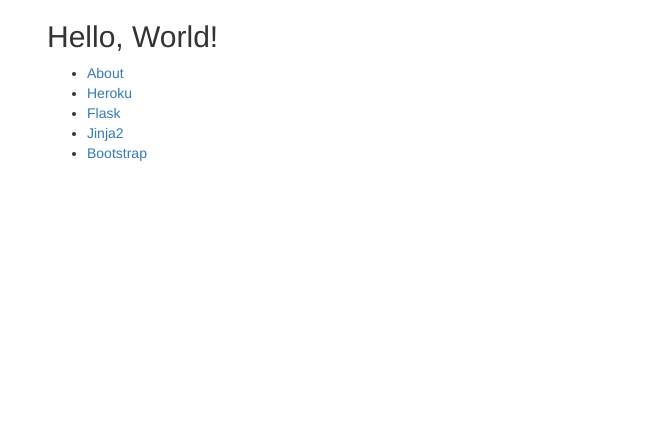
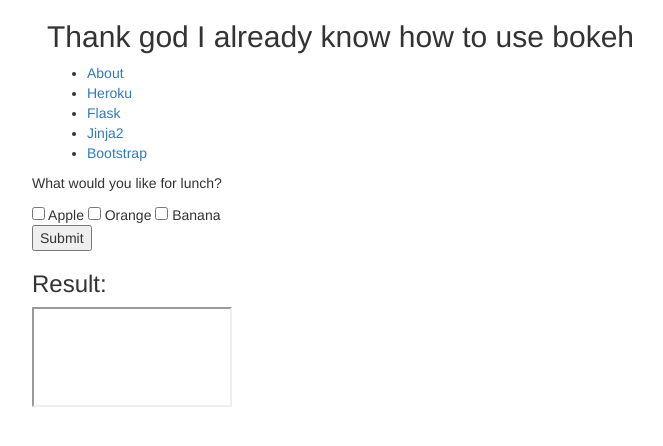
Before and after one commit to ahhuang007/herokutest, a Flask app: page / in a window 1280 px wide. Shown: the top 446 px of the page, without its empty margins (23-686 px from the left). Run offline with Flask 2, Linux system fonts and the light colour scheme; some libraries are stand-ins or nearby versions.

Commit message:
second commit

```diff
--- a/templates/index.html
+++ b/templates/index.html
@@ -7,7 +7,7 @@
     <meta name="author" content="@gotoariel">
     <!-- <link rel="icon" href="favicon.ico"> -->
 
-    <title>Wilkommen, bienvenue, and welcome to Heroku!</title>
+    <title>Yo this web app stuff is annoying I think I'll stick to backend</title>
 
     <!-- Bootstrap core CSS -->
     <link rel="stylesheet" href="https://maxcdn.bootstrapcdn.com/bootstrap/3.3.7/css/bootstrap.min.css">
@@ -16,7 +16,7 @@
     <div class="container">
       <div class="row">
         <div class="col-lg-12 text-left">
-          <h2>Hello, World!</h2>
+          <h2>Thank god I already know how to use bokeh</h2>
           <ul>
             <li><a href="/about">About</a></li>
             <li><a target="_blank" href="https://www.heroku.com/">Heroku</a></li>
@@ -25,6 +25,16 @@
             <li><a target="_blank" href="http://getbootstrap.com/">Bootstrap</a></li>
           </ul>
         </div>
+		<form action="//www.html.am/html-codes/forms/html-form-tag-action.cfm" target="result" method="get">
+		<p>What would you like for lunch?</p>
+			<input type="checkbox" name="fruit" value="Apple"> Apple
+			<input type="checkbox" name="fruit" value="Orange"> Orange
+			<input type="checkbox" name="fruit" value="Banana"> Banana
+			<p><input type="submit" value="Submit"></p>
+		</form>
+		<h3>Result:</h3>
+		<iframe name="result" style="height:100px;width:200px;"></iframe>
+
       </div>
     </div>
     <!-- Bootstrap core JavaScript
```
